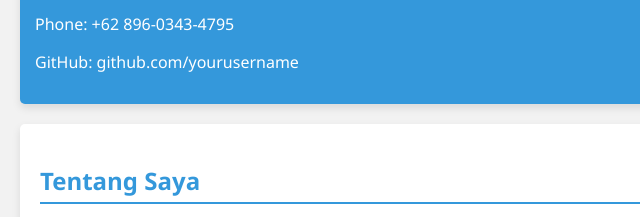
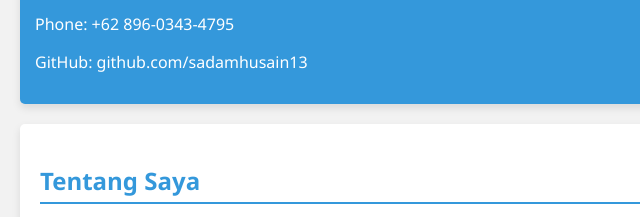
Before and after one commit to sadamhusain13/cv, a plain HTML site: page index.html in a window 1280 px wide. Shown: the part 241-458 px from the top of the page, 0-640 px from the left. Drawn offline with Linux system fonts and the light colour scheme.

Commit message:
Update index.html

```diff
--- a/index.html
+++ b/index.html
@@ -19,7 +19,7 @@
         <h2>Contact Information</h2>
         <p>Email: adam17husain@gmail.com</p>
         <p>Phone: +62 896-0343-4795</p>
-        <p>GitHub: github.com/yourusername</p>
+        <p>GitHub: github.com/sadamhusain13</p>
     </div>
 
     <div class="section">
```
